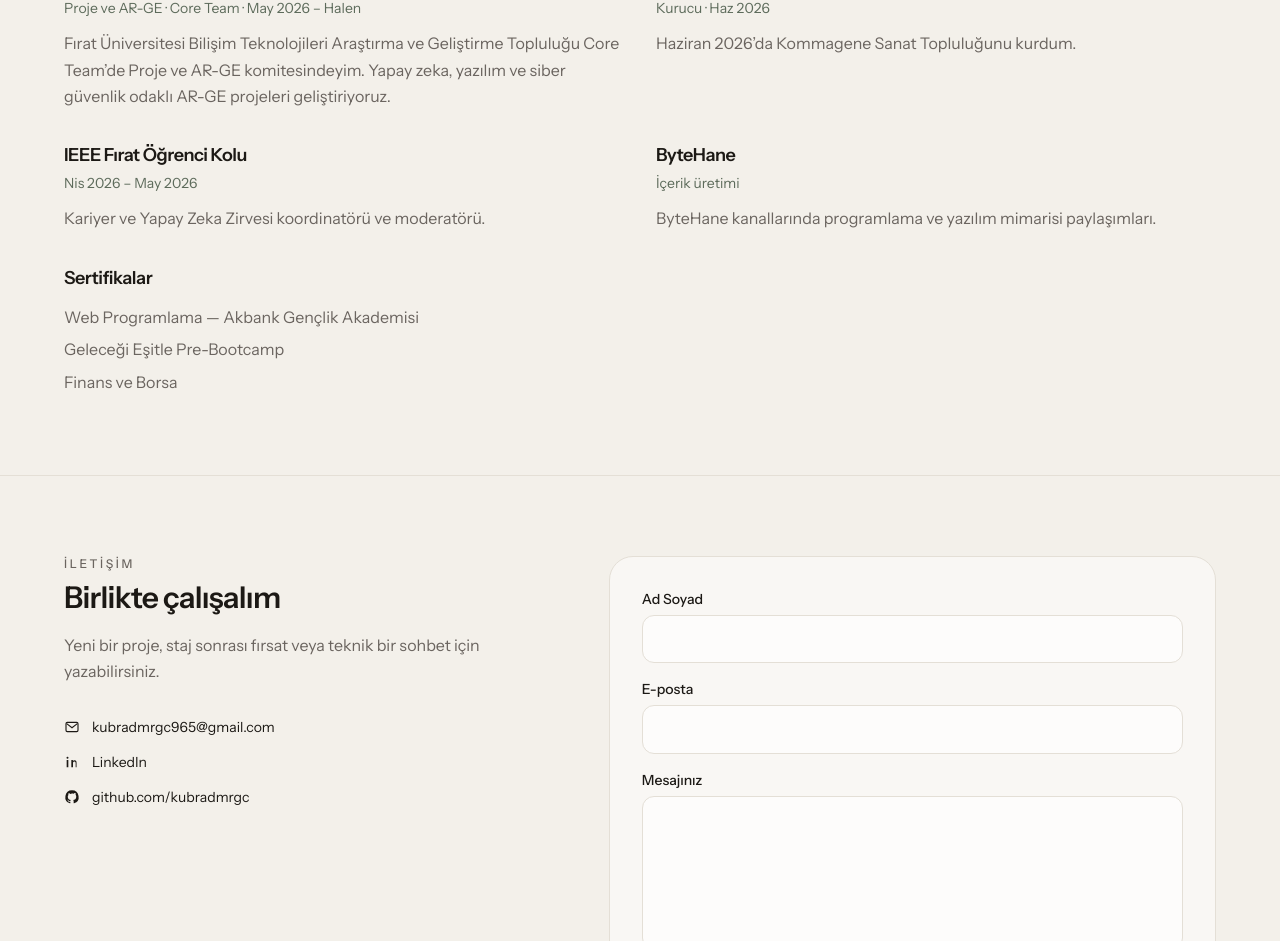
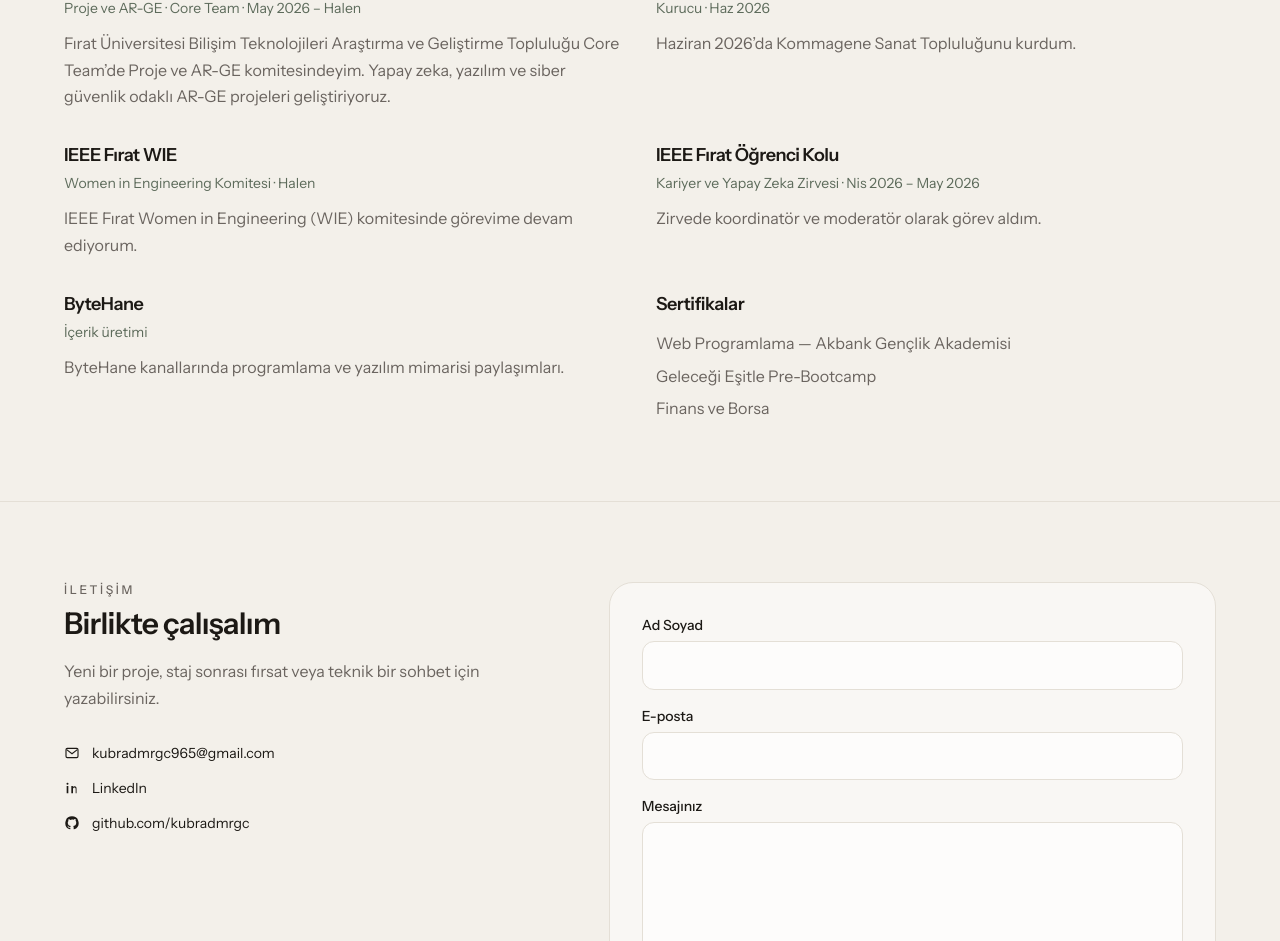
Before and after one commit to kubradmrgc/portfolio, a React (Vite) app: page / in a window 1280 px wide. Shown: the part 2738-3679 px from the top of the page. Built offline with nearby package versions, Linux system fonts and the light colour scheme.

Commit message:
feat: add ongoing IEEE Fırat WIE committee role
Keep the Career and AI Summit as a dated IEEE role and list Women in Engineering as current.

```diff
--- a/src/App.tsx
+++ b/src/App.tsx
@@ -110,9 +110,14 @@
     body: 'Haziran 2026’da Kommagene Sanat Topluluğunu kurdum.',
   },
   {
+    title: 'IEEE Fırat WIE',
+    meta: 'Women in Engineering Komitesi · Halen',
+    body: 'IEEE Fırat Women in Engineering (WIE) komitesinde görevime devam ediyorum.',
+  },
+  {
     title: 'IEEE Fırat Öğrenci Kolu',
-    meta: 'Nis 2026 – May 2026',
-    body: 'Kariyer ve Yapay Zeka Zirvesi koordinatörü ve moderatörü.',
+    meta: 'Kariyer ve Yapay Zeka Zirvesi · Nis 2026 – May 2026',
+    body: 'Zirvede koordinatör ve moderatör olarak görev aldım.',
   },
 ]
 
```
